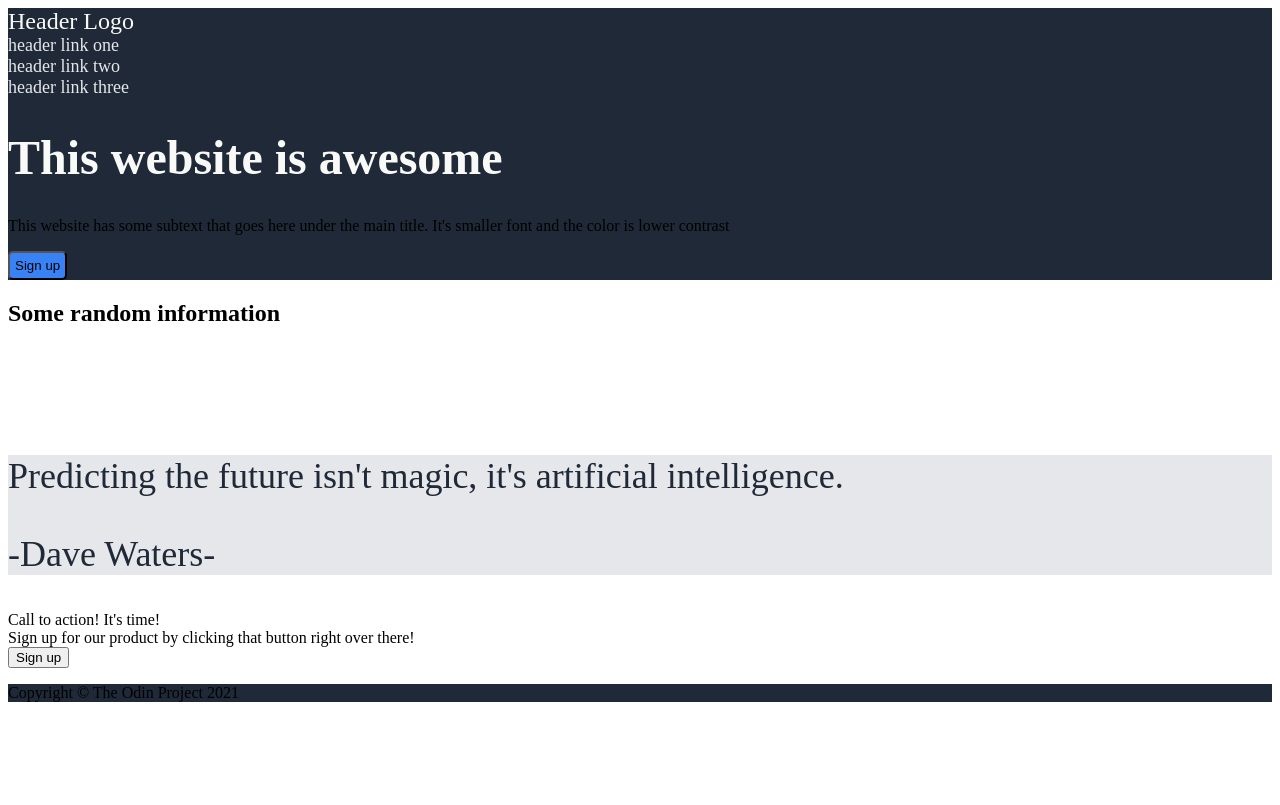
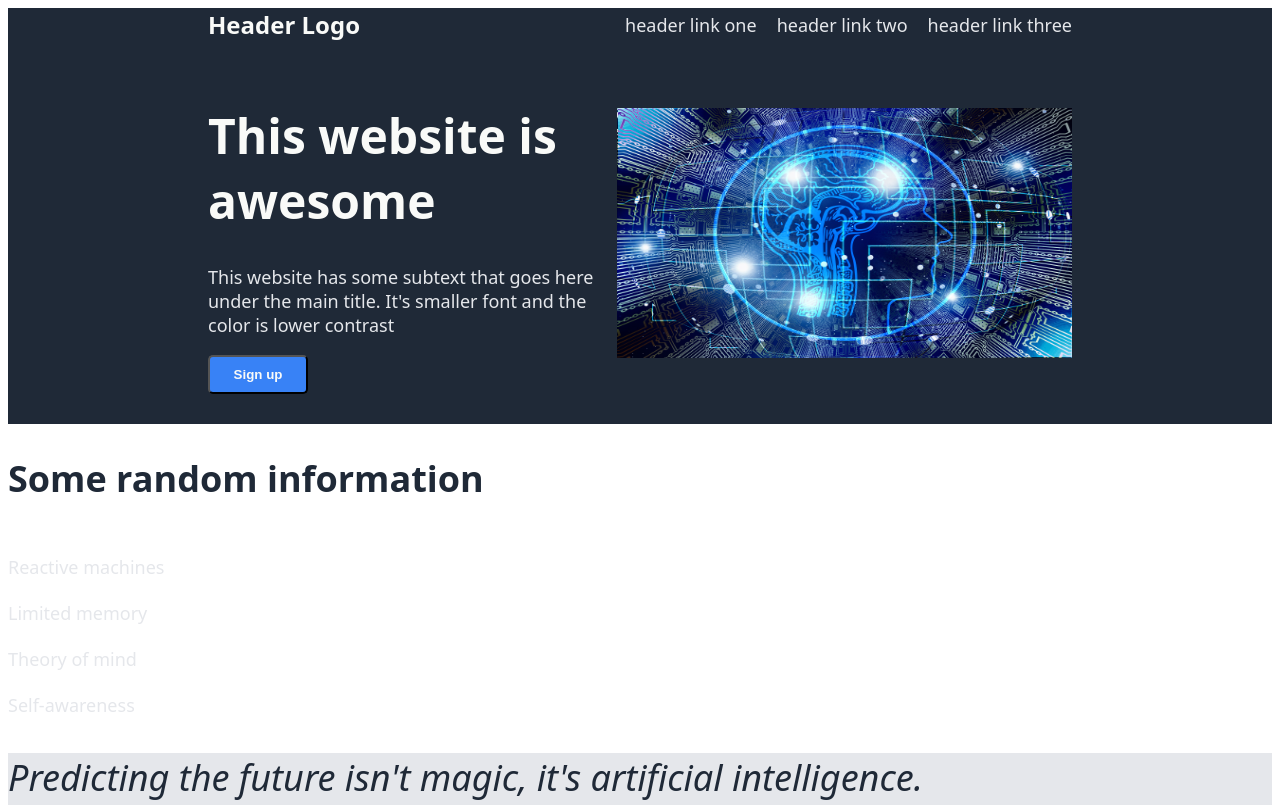
Before and after one commit to KairyVu/Project-Landing-Page, a plain HTML site: page index.html in a window 1280 px wide. Shown: the top 805 px of the page. Drawn offline with Linux system fonts and the light colour scheme.

Commit message:
First section done

```diff
--- a/index.css
+++ b/index.css
@@ -1,5 +1,9 @@
+body {
+    font-family: system-ui, -apple-system, BlinkMacSystemFont, 'Segoe UI', Roboto, Oxygen, Ubuntu, Cantarell, 'Open Sans', 'Helvetica Neue', sans-serif;
+}
 header, footer {
     background-color: #1F2937;
+
 }
 
 #main {
@@ -8,27 +12,17 @@ header, footer {
     color: #F9FAF8
 }
 
-.hlink {
+.hlink, .container .info div, header p{
     font-size: 18px;
     color: #E5E7EB;
 }
 
-header div {
+#logo {
     font-size: 24px;
     color: #F9FAF8;
+    font-weight: bold;
 }
 
-header button {
-    background-color: #3882F6;
-    border-radius: 5px;
-    padding: 5px;
-}
-
-.container .info div {
-    font-size: 36px;
-    font-weight: 800;
-    color: #1F2937;
-}
 
 #body2 {
     background-color: #E5E7EB;
@@ -36,6 +30,55 @@ header button {
 
 #body2 p {
     font-size: 36px;
-    font-style: light italic;
+    font-style: italic;
     color: #1F2937;
 }
+
+#body1 h1 {
+    font-size: 36px;
+    font-weight: bold;
+    color: #1F2937;
+}
+
+#containerhead {
+    display: flex;
+    align-items: center;
+    justify-content: flex-end;
+}
+
+#containerinhead {
+    display: flex;
+    margin-left: auto;
+    gap: 20px;
+}
+
+#head {
+    margin: 0px 200px;
+}
+
+#containerinhead1 {
+    display: flex;
+    padding: 30px 0px;
+
+}
+
+img[alt="Artificial Intelligence"] {
+    margin: auto;
+    height: 250px;
+    width: 500px;
+
+}
+
+#containerinhead1 div {
+    width: 450px;
+}
+
+#containerinhead1 div button {
+    width: 100px;
+    background-color: #3882F6;
+    border-radius: 5px;
+    padding: 10px;
+    text-align: center;
+    color: #F9FAF8;
+    font-weight: bold;
+}
--- a/index.html
+++ b/index.html
@@ -10,14 +10,24 @@
 
     <body>
         <header>
-            <div>Header Logo</div>
+            <div id="head">
+                <div id="containerhead">
+                    <div id="logo">Header Logo</div>
+                    <div id="containerinhead">
                         <div class="hlink">header link one</div>
                         <div class="hlink">header link two</div>
                         <div class="hlink">header link three</div>
+                    </div>
+                </div>
+                <div id="containerinhead1">
+                    <div>
                         <h1 id="main">This website is awesome</h1>
                         <p>This website has some subtext that goes here under the main title. It's smaller font and the color is lower contrast</p>
                         <button>Sign up</button>
-            <img src="" alt="">
+                    </div>
+                    <img src="artificial-intelligence-gb9997bb6e_1920.jpg" alt="Artificial Intelligence">
+                </div>
+            </div>
         </header>
 
         <section id="body1">
@@ -25,19 +35,19 @@
             <div class="container">
                 <div class="info">
                     <img src="" alt="">
-                    <div></div>
+                    <div>Reactive machines</div>
                 </div>
                 <div class="info">
                     <img src="" alt="">
-                    <div></div>
+                    <div>Limited memory</div>
                 </div>
                 <div class="info">
                     <img src="" alt="">
-                    <div></div>
+                    <div>Theory of mind</div>
                 </div>
                 <div class="info">
                     <img src="" alt="">
-                    <div></div>
+                    <div>Self-awareness</div>
                 </div>
             </div>
         </section>
```
Also changed, not shown: artificial-intelligence-gb9997bb6e_1920.jpg (added). Lines whose indentation alone changed are shown as unchanged.
